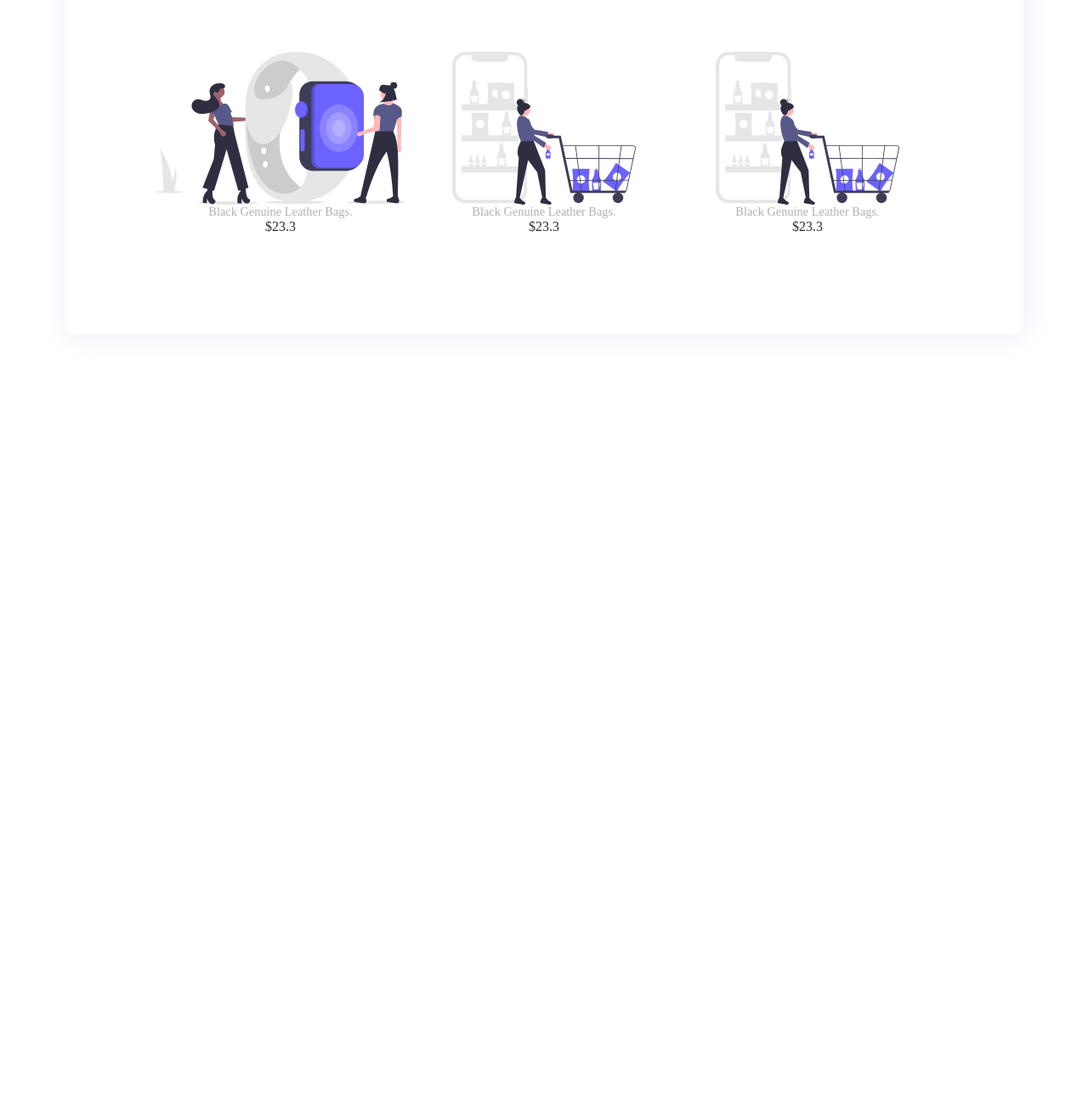
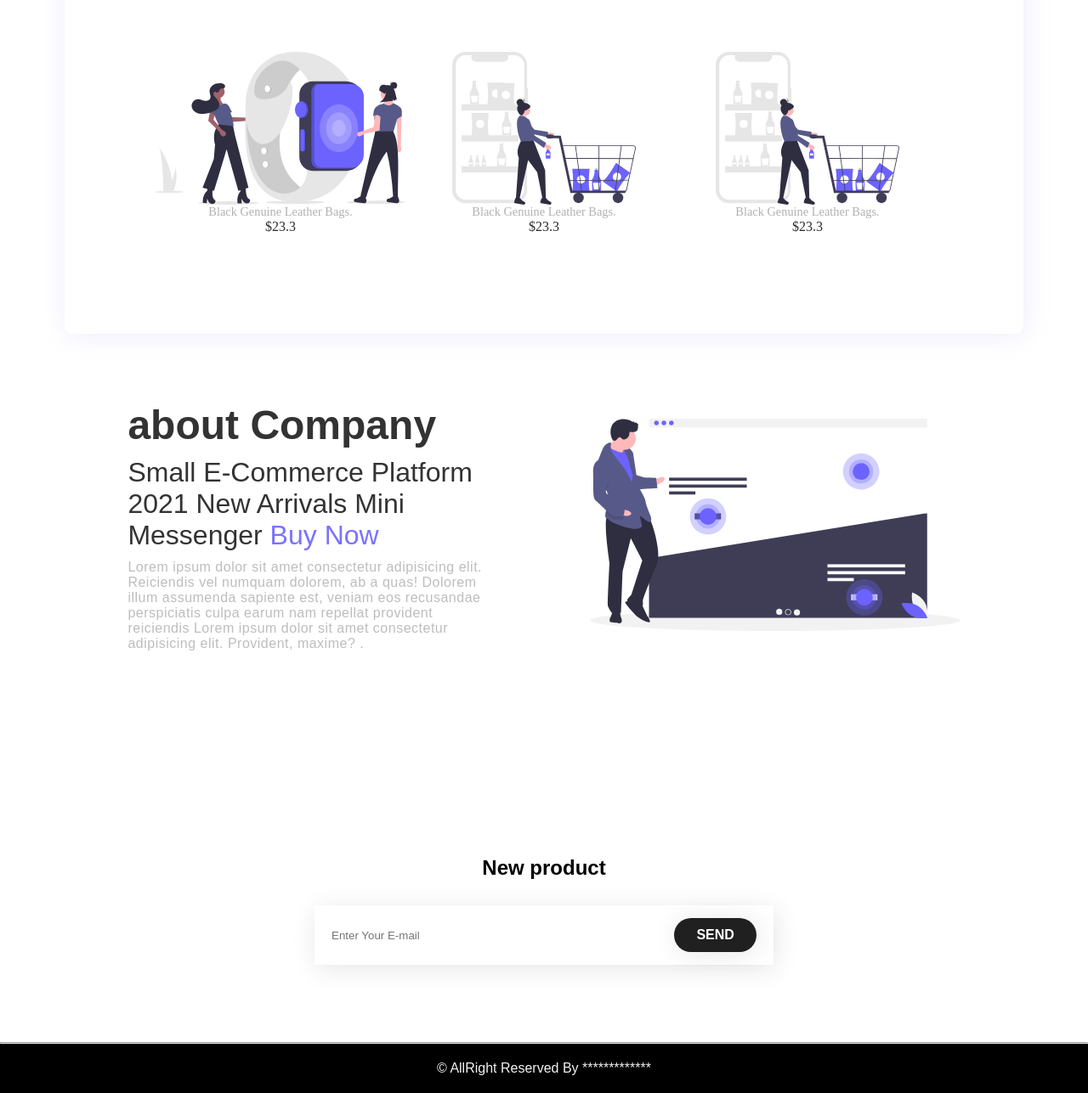
Before and after one commit to nabilAhmedN/HudaiEcommerceWebsite, a plain HTML site: page index.html in a window 1280 px wide. Shown: the part 1224-2511 px from the top of the page at 85% size. Before the commit the page ends 1647 px from the top, so only its background shows below. Drawn offline with Linux system fonts and the light colour scheme.

Commit message:
last part  source code push

```diff
--- a/index.html
+++ b/index.html
@@ -85,5 +85,28 @@
             </div>
         </div>
     </section>
+
+    <section class="about">
+        <div class="aboutBox">
+            <h1>about Company</h1>
+            <h4><h4>Small E-Commerce Platform 2021 New Arrivals Mini Messenger <span>Buy Now</span></h4>
+            <p>Lorem ipsum dolor sit amet consectetur adipisicing elit. Reiciendis vel numquam dolorem, ab a quas! Dolorem illum assumenda sapiente est, veniam eos recusandae perspiciatis culpa earum nam repellat provident reiciendis Lorem ipsum dolor sit amet consectetur adipisicing elit. Provident, maxime? .</p></h4>
+        </div>
+        <div class="aboutBox">
+            <img src="img/undraw_heatmap_uyye.svg" alt="">
+        </div>
+    </section>
+
+    <section class="Notification">
+        <h1>New product</h1>
+        <div class="NotificationInput">
+            <input type="email" placeholder="Enter Your E-mail">
+            <a href="" class="NotificationButton">SEND</a>
+        </div>
+    </section>
+    <hr>
+    <footer>
+        <p>© AllRight Reserved By *************</p>
+    </footer>
 </body>
 </html>
--- a/style.css
+++ b/style.css
@@ -1,117 +1,113 @@
 *{
-    margin: 0px;
-    padding: 0px;
+    margin:0;
+    padding:0;
     font-family: sans-serif;
+
 }
-
-a{
-    text-decoration: none;
-}
-
 .container {
     width: 100%;
     height: 100vh;
 }
-
+a {
+    text-decoration: none;
+}
 .logo {
     position: absolute;
     left: 90px;
 	top: 50px;
 }
-
 .logo a {
-    text-shadow: 2px 2px 30px rgba(0, 0, 0, 0.2);
+    text-shadow: 2px 2px 30px rgba(0,0,0,0.2);
     font-weight: bold;
 	color: #2f2e41;
-    font-size: 2rem;
+	font-size:2rem;
     letter-spacing: 1;
 }
-
 .searchArea {
     position: fixed;
 	right: 90px;
 	top: 50px;
-    width: 170px;
+	width:170px;
 	height: 45px;
-    background-color: #FFFFFF;
+	background-color:#fff;
 	display: flex;
-    justify-content: center;
+	justify-content:center;
 	align-items: center;
 	border-radius: 10% 10% 10% 10% / 50% 50% 50% 50%;
 	box-shadow: 2px 2px 30px rgba(167, 158, 245, 0.2);
 	box-sizing: border-box;
 	z-index: 1;
-    border: 1px solid rgba(167, 158, 245, 0.2);
+	border:1px solid rgba(167, 158, 245, 0.1);
 }
-
-.searchBox input {
+.searchBox input{
     width: 90px;
 	height: 20px;
 	border: none;
 	outline: none;
 	background-color: transparent;
-    color: #1f1f1f;
-    font-family: 1rem;
+	color: #1F1F1F;
+	font-size: 1rem;
 	padding: 0px 10px;
+}
+.searchBox input::placeholder{
+	color: #1D1D1D;
+	font-weight:400;
+	letter-spacing: 2px;
+	font-size: 0.8rem;
+	font-family: poppins;
 
 }
 
-.searchBox input::placeholder {
-    color: #1d1d1d;
-    font-weight: 400;
-    letter-spacing: 2px;
-    font-size: 0.8rem;
-    font-family: poppins;
+.section1{
+    position:absolute;
+    left:15%;
+    top: 50%;
+    transform: translate(-15%,-50%);
 }
-
-.section1 {
-    position: absolute;
-    left: 15%;
-    top: 50%;
-    transform: translate(-15%, -50%);
-}
-
 .section1 img {
     height: 300px;
 }
-
-.section1Button {
+.section1Button{
 	position: absolute;
-    top : 50%;
-    left: 90%;
-    transform: translate(-90%, -50%);
+	top: 50%;
+	left:90%;
+	transform: translate(-90%,-50%);
 }
 
+
+
+
 .section1Button h1, h2{
-    font-family: Roboto;
+	font-family:Roboto;
 	font-weight: bold;
+	margin: 0px;
     line-height: 60px;
 	font-size: 4rem;
-    text-shadow: 2px 2px 10px rgba(0, 0, 0, 0.08);
-    letter-spacing: 0px;
-    color: #3D3D4A;
+	text-shadow: 2px 2px 10px rgba(0,0,0,0.08);
+	letter-spacing: 3px;
+    color:#3D3D4A;
     text-transform: uppercase;
 }
-
 span {
-    color: #7A72FF;
+color:	#7A72FF;
 }
 
-.section1Button h1 {
-    letter-spacing: 28px;
+.section1Button h1{
+    letter-spacing:28px;
 }
 
+
 .btn {
-    width: 150px;
+    width:150px;
 	height: 40px;
 	background-color: #2f2e41;
-    box-shadow: 2px 2px 30px rgba(0, 0, 0, 0.1);
+	box-shadow: 2px 2px 30px rgba(0,0,0,0.1);
 	display: flex;
 	justify-content: center;
 	align-items: center;
 	border-radius: 10% 10% 10% 10% / 50% 50% 50% 50%;
 	margin-top: 20px;
-    color: #fff;
+	color:#fff;
 	font-family: calibri;
 	font-weight: 600;
 	letter-spacing: 0.5px;
@@ -120,21 +116,22 @@ span {
     cursor: pointer;
     border: transparent !important;
 }
+.btn:hover{
 
-.btn:hover{
-    color: #FFFFFF;
+	color:#FFFFFF;
 	background-color: #6e64ff;
 	transition: all ease 0.5s;
+
 }
 
-.iconArea {
-    position: fixed;
+.iconArea{
+	position:fixed;
 	left: 30px;
 	top: 50%;
 	transform: translateY(-50%);
 	border-radius: 20px;
 	background-color: #FFFFFF;
-    box-shadow: 2px 2px 30px rgba(0, 0, 0, 0.2);
+	box-shadow: 2px 2px 30px rgba(0,0,0,0.2);
 	padding: 5px 0px;
 	z-index: 1;
 }
@@ -147,9 +144,6 @@ span {
 	padding: 20px 15px;
 }
 
-.iconArea a i{
-    color: rgba(39, 39, 39, 0.80);
-}
 
 .iconArea a i{
 	color:rgba(39,39,39,0.80);
@@ -175,17 +169,18 @@ span {
 	background-color: #FFFFFF;
 	box-shadow: 2px 2px 30px rgba(167, 158, 245, 0.2);
 	display: flex;
-    margin: 30px auto;
+	margin:30px auto;
 	flex-direction: column;
 	align-items: center;
-    padding: 40px 20px;
+	padding:40px 20px;
 	margin-top: -60px;
 	position: relative;
-    background-size: 1000px;
+	background-size:1000px;
 	border-radius: 10px;
+
+
 }
-
-.productSection h3 {
+.productSection > h3{
 	margin:20px;
 	text-shadow: 2px 2px 10px rgba(0,0,0,0.05);
 	font-family: myriad pro;
@@ -195,6 +190,16 @@ span {
 	font-size:2rem;
 	color:#323543;
 }
+.product{
+	display: flex;
+	justify-content: center;
+	align-items: center;
+	flex-wrap: wrap;
+	margin: 10px 0px;
+	width:100%;
+}
+
+
 .product{
 	display: flex;
 	justify-content: center;
@@ -227,12 +232,12 @@ span {
 	font-size: 0.9rem;
 	letter-spacing: 0.5;
 }
-
 .productBox a{
 	color:#2c2c2c;
 	font-family: poppins;
 	font-size: 1rem;
 }
+
 
 .BuyBtn{
 	position: absolute;
@@ -260,8 +265,115 @@ span {
 	box-shadow: 2px 2px 30px rgba(0,0,0,0.1);
 	background-color:#FFFFFF;
 }
-
 .productBox:hover a:last-child{
 	color: #fff;
 	transition: all ease 0.3s;
+
 }
+.about{
+	display: flex;
+	width: 85%;
+	margin:50px auto;
+	justify-content: space-around;
+	align-items: center;
+	padding:30px;
+	margin-bottom: 150px !important;
+}
+
+.aboutBox{
+	width:40%;
+	font-family:myriad pro;
+}
+
+.aboutBox img{
+	width:100%;
+	height: 100%;
+	object-fit:contain;
+}
+
+.aboutBox h1{
+	color:#333333;
+	font-weight: 700;
+	font-size:3rem;
+	margin:0px;
+}
+.aboutBox h4{
+	color: #333333;
+	font-weight: 400;
+	font-size:2rem;
+	margin-top: 10px;
+	margin-bottom: 10px;
+}
+
+
+.aboutBox p{
+	font-size: 1rem;
+	color:#bdbdbd;
+	letter-spacing: 0.5px;
+
+}
+.Notification{
+	width:100%;
+	height:250px;
+	margin-bottom:30px;
+	display: flex;
+	flex-direction: column;
+	justify-content: center;
+	align-items: center;
+
+	}
+
+.Notification h3{
+	font-size: 2rem;
+	color: rgb(56, 56, 56);
+}
+
+.NotificationInput{
+	width:500px;
+	background-color: #fff;
+	border-radius: 7% 7% 7% 7/ 50% 50% 50% 50%;
+	height: 60px;
+	display: flex;
+	justify-content: center;
+	align-items: center;
+	padding:5px 20px;
+	box-shadow: 2px 5px 30px rgba(0,0,0,0.1);
+	margin-top: 30px;
+}
+
+
+.NotificationInput input{
+	width:100%;
+	height: 40px;
+	border: none;
+	outline: none;
+	background-color:transparent;
+}
+
+.NotificationButton{
+	width:120px;
+	height: 40px;
+	background-color: #202020;
+	border-radius: 20px;
+	color: #fff;
+	display: flex;
+	justify-content: center;
+	align-items: center;
+	text-transform: uppercase;
+	font-weight: bold;
+	box-shadow: 2px 2px 30px rgba(0,0,0,0.1);
+	font-size: 1rem;
+}
+.NotificationButton:hover{
+	background-color:#6b60ec;
+	transition: all  ease 0.5s;
+}
+
+footer {
+	background-color: black!important;
+	padding:20px;
+}
+footer p {
+	text-align: center;
+	color: #f2f2f2;
+}
```
Lines whose indentation alone changed are shown as unchanged.
